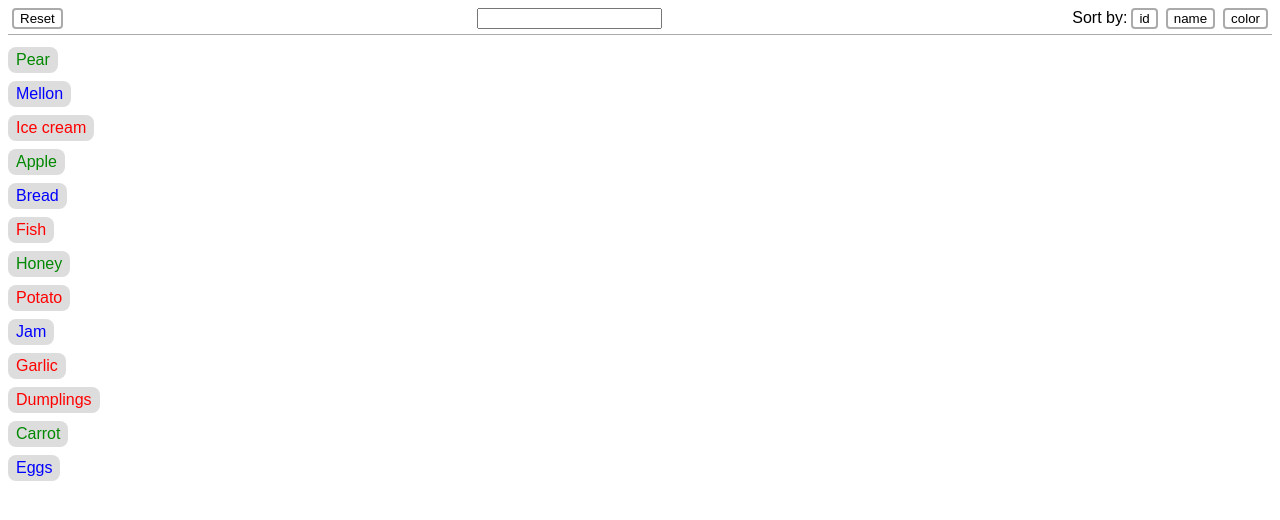
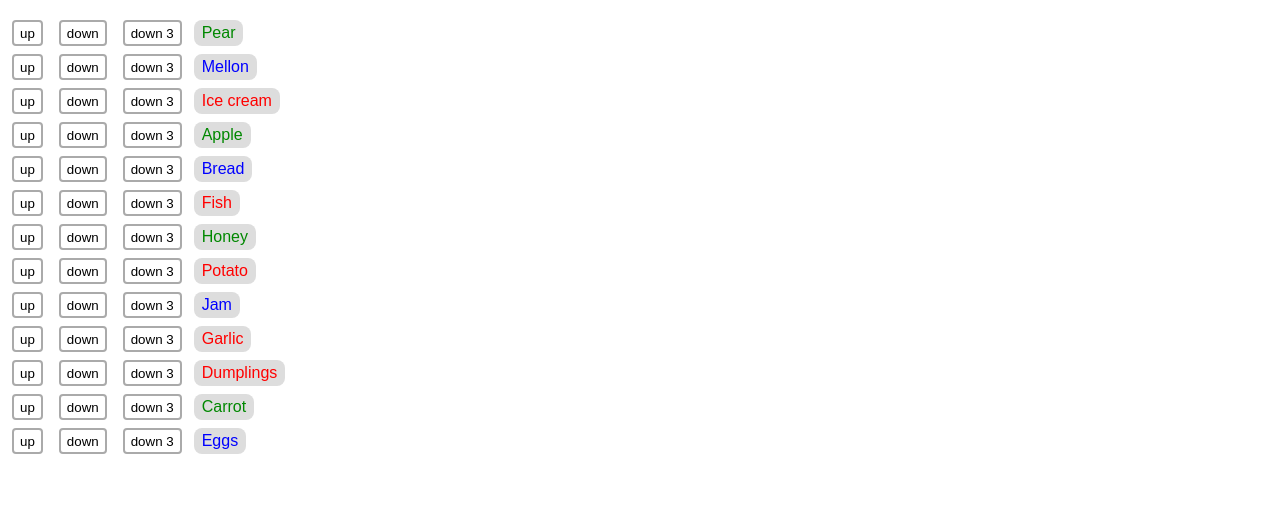
Before and after one commit to mate-academy/react-recording_javascript, a React (Create React App) app: page / in a window 1280 px wide. Shown: the top 520 px of the page. Built offline with nearby package versions, Linux system fonts and the light colour scheme.

Commit message:
after Update State with Callback

```diff
--- a/src/App.jsx
+++ b/src/App.jsx
@@ -1,9 +1,9 @@
 import { useState } from 'react';
 
+import { GoodList } from './components/GoodList';
+import { Header } from './components/Header';
+import { SORT_FIELD } from './constants';
 import goodsFromServer from './goods.json';
-import { GoodList } from './components/GoodList/GoodList';
-import { SORT_FIELD } from './constants';
-import { Header } from './components/Header/Header';
 
 function getPreparedGoods(goods, { sortField, query }) {
   let prepearedGoods = [...goods];
@@ -32,6 +32,7 @@ function getPreparedGoods(goods, { sortField, query }) {
 }
 
 export const App = () => {
+  const [goods, setGoods] = useState(goodsFromServer);
   const [sortField, setSortField] = useState('');
   const [query, setQuery] = useState('');
 
@@ -40,8 +41,42 @@ export const App = () => {
     { sortField, query },
   );
 
+  const moveUp = (good) => {
+    const index = goods.indexOf(good);
+
+    if (index < 1) {
+      return;
+    }
+
+    setGoods([
+      ...goods.slice(0, index - 1),
+      goods[index],
+      goods[index - 1],
+      ...goods.slice(index + 1),
+    ]);
+  };
+
+  const moveDown = (good) => {
+    setGoods((currentGoods) => {
+      console.log(currentGoods.map(g => g.name));
+      const index = currentGoods.indexOf(good);
+
+      if (index === currentGoods.length - 1) {
+        return;
+      }
+
+      return [
+        ...currentGoods.slice(0, index),
+        currentGoods[index + 1],
+        currentGoods[index],
+        ...currentGoods.slice(index + 2),
+      ];
+    });
+  };
+
   return (
     <div className="App">
+      {false && (
         <Header
           sortField={sortField}
           sortBy={(field) => {
@@ -52,7 +87,12 @@ export const App = () => {
             setQuery(newQuery);
           }}
         />
-      <GoodList goods={visibleGoods} />
+      )}
+      <GoodList
+        goods={goods}
+        moveUp={moveUp}
+        moveDown={moveDown}
+      />
     </div>
   );
 };
--- a/src/components/GoodList/GoodList.jsx
+++ b/src/components/GoodList/GoodList.jsx
@@ -1,13 +1,22 @@
+import { Fragment } from 'react';
 import { GoodCard } from '../GoodCard';
 import './GoodList.scss';
 
-export const GoodList = ({ goods }) => (
+export const GoodList = ({ goods, moveUp, moveDown }) => (
   <div className="GoodList">
     {goods.map(good => (
-      <GoodCard
-        key={good.id}
-        good={good}
-      />
+      <Fragment key={good.id}>
+        <button onClick={() => moveUp(good)}>up</button>
+        <button onClick={() => moveDown(good)}>down</button>
+        <button onClick={() => {
+          moveDown(good);
+          moveDown(good);
+          moveDown(good);
+        }}>
+          down 3
+        </button>
+        <GoodCard good={good} />
+      </Fragment>
     ))}
   </div>
 );
--- a/src/components/GoodList/GoodList.scss
+++ b/src/components/GoodList/GoodList.scss
@@ -2,4 +2,6 @@
   padding: 12px 0;
   display: grid;
   gap: 8px;
+
+  grid-template-columns: repeat(4, max-content)
 }
--- /dev/null
+++ b/src/components/Header/index.js
@@ -0,0 +1 @@
+export * from './Header';
```
Lines whose indentation alone changed are shown as unchanged.
